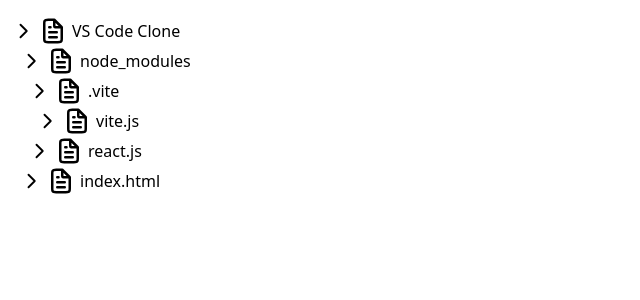
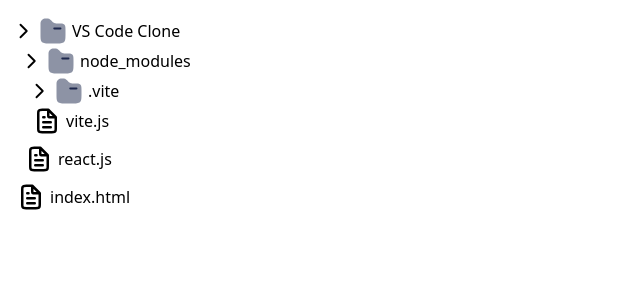
Before and after one commit to billalben/vs-code-clone, a React (Vite) app: page / in a window 1280 px wide. Shown: the top 300 px of the page, without its empty margins (0-640 px from the left). Built offline with nearby package versions, Linux system fonts and the light colour scheme.

Commit message:
working on file icon

```diff
--- a/src/components/RecursiveComponent.tsx
+++ b/src/components/RecursiveComponent.tsx
@@ -1,6 +1,7 @@
+import { useState } from "react";
+import { IFile } from "../interfaces";
 import FileIcon from "./SVG/FileIcon";
-// import FolderIcon from "./SVG/FolderIcon";
-import { IFile } from "../interfaces";
+import FolderIcon from "./SVG/FolderIcon";
 import RightArrowIcon from "./SVG/RightArrowIcon";
 
 interface IProps {
@@ -8,15 +9,25 @@
 }
 
 const RecursiveComponent = ({ fileTree }: IProps) => {
+  const [isOpen, setIsOpen] = useState(false);
+
+  const toggleIsOpen = () => {
+    setIsOpen(!isOpen);
+  }
+
   return (
-    <div className="ml-2">
+    <div className="mb-2 ml-2 cursor-pointer">
       <div className="flex items-center">
-        <RightArrowIcon />
-        <span>
-          {/* <FolderIcon /> */}
+        {fileTree.isFolder ? (
+          <div className="flex items-center" onClick={toggleIsOpen}>
+            <RightArrowIcon className={`transform ${isOpen ? "rotate-90" : ""}`} />
+            <FolderIcon />
+          </div>
+        ) : (
           <FileIcon />
-        </span>
-        <span className="ml-1">{fileTree.name}</span>
+        )}
+
+        <span className="ml-1 select-none" onClick={toggleIsOpen}>{fileTree.name}</span>
       </div>
 
       {fileTree.children &&
--- a/src/components/SVG/RightArrowIcon.tsx
+++ b/src/components/SVG/RightArrowIcon.tsx
@@ -1,4 +1,4 @@
-const RightArrowIcon = () => {
+const RightArrowIcon = ({className}: {className: string}) => {
   return (
     <svg
       width="30px"
@@ -6,6 +6,7 @@
       viewBox="0 0 24 24"
       fill="none"
       xmlns="http://www.w3.org/2000/svg"
+      className={className}
     >
       <path
         d="M10 7L15 12L10 17"
```
